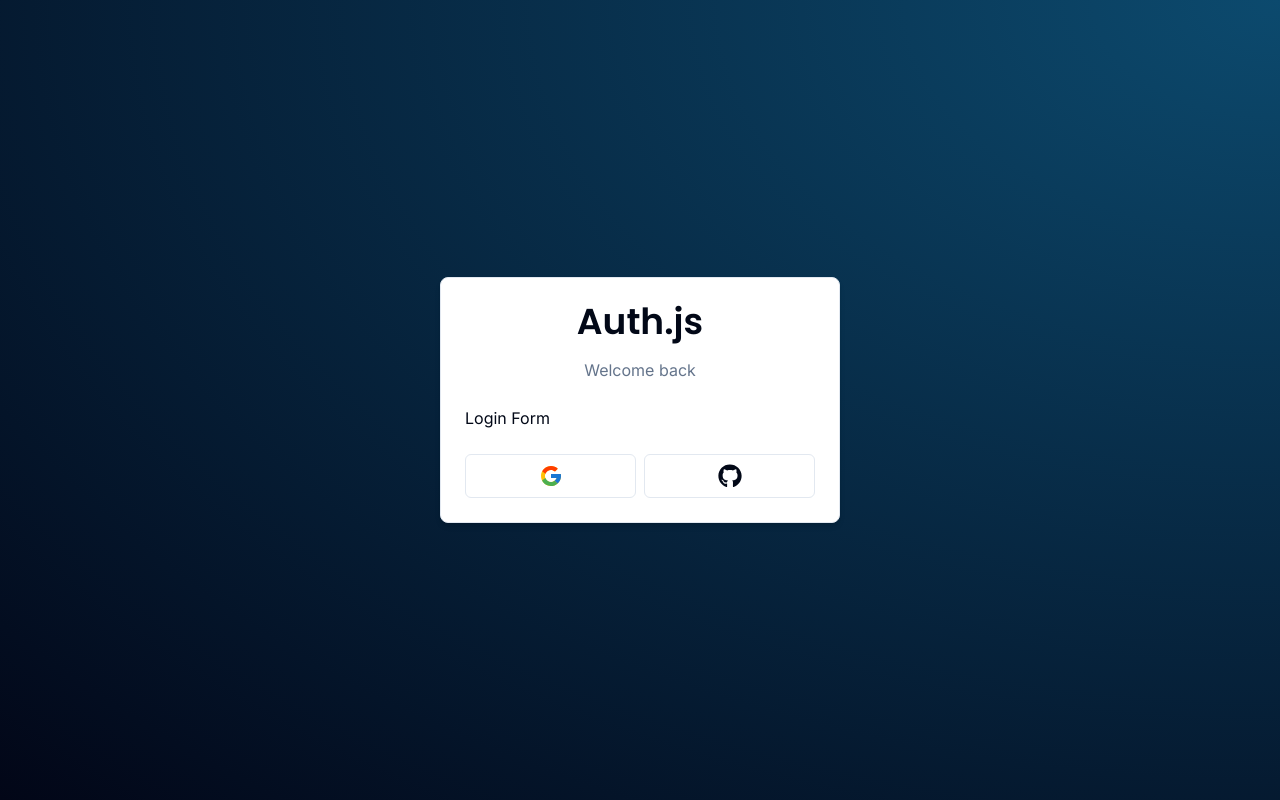
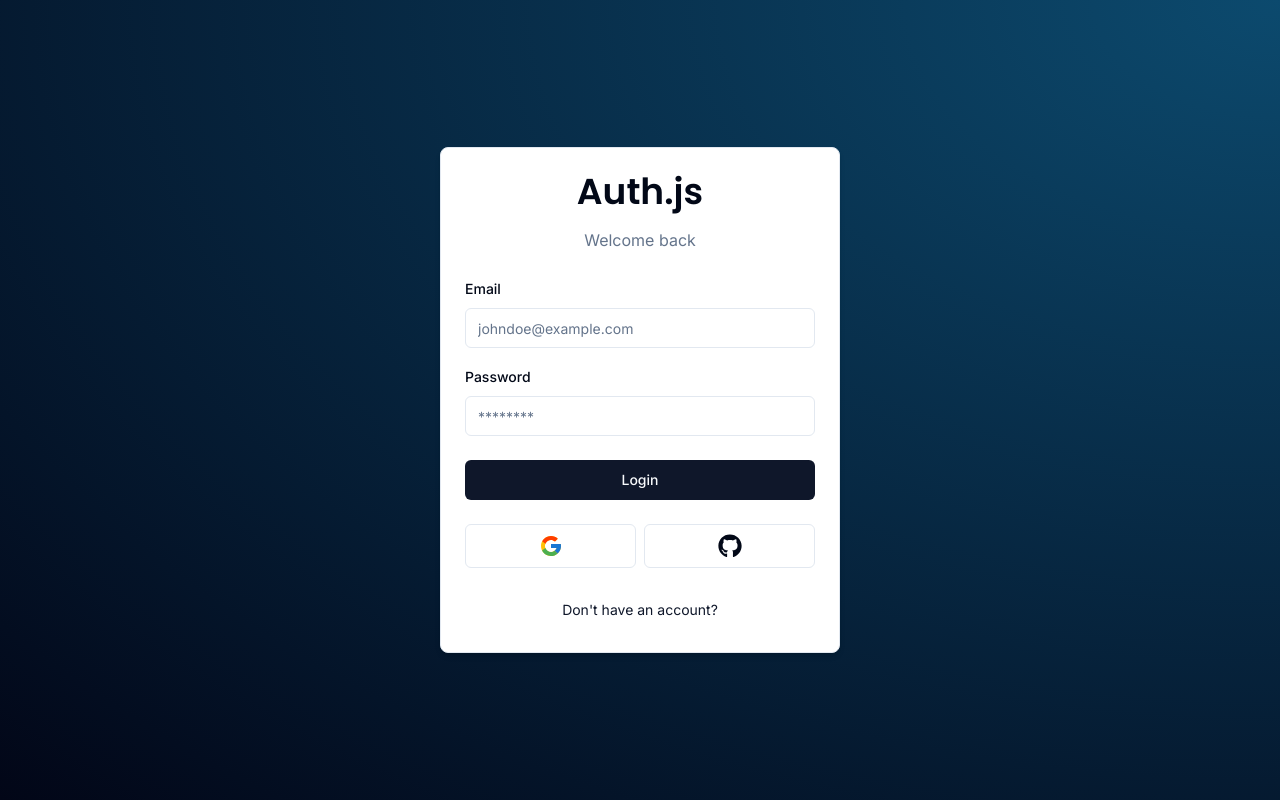
Before and after one commit to Mriganka5137/next-auth-app, a Next.js app: page /auth/login in a window 1280 px wide. Built offline with nearby package versions, Linux system fonts and the light colour scheme.

Commit message:
Add login form and related components

```diff
--- /dev/null
+++ b/components/auth/back-button.tsx
@@ -0,0 +1,15 @@
+import React from "react";
+import { Button } from "../ui/button";
+import Link from "next/link";
+
+interface BackButtonProps {
+  href: string;
+  label: string;
+}
+export const BackButton = ({ href, label }: BackButtonProps) => {
+  return (
+    <Button variant="link" size="sm" asChild className=" font-normal w-full">
+      <Link href={href}>{label}</Link>
+    </Button>
+  );
+};
--- a/components/auth/card-wrapper.tsx
+++ b/components/auth/card-wrapper.tsx
@@ -2,12 +2,13 @@
 import {
   Card,
   CardContent,
-  CardFooter,
   CardHeader,
   CardDescription,
+  CardFooter,
 } from "../ui/card";
 import { Header } from "./header";
 import { Social } from "./social";
+import { BackButton } from "./back-button";
 
 interface CardWrapperProps {
   children: React.ReactNode;
@@ -35,6 +36,9 @@
           <Social />
         </CardFooter>
       )}
+      <CardFooter>
+        <BackButton href={backButtonHref} label={backButtonLabel} />
+      </CardFooter>
     </Card>
   );
 };
--- a/components/auth/login-form.tsx
+++ b/components/auth/login-form.tsx
@@ -1,7 +1,34 @@
+"use client";
+
 import React from "react";
 import CardWrapper from "./card-wrapper";
+import { useForm } from "react-hook-form";
+import * as z from "zod";
+import { zodResolver } from "@hookform/resolvers/zod";
+import { LoginSchema } from "@/schemas";
+import {
+  Form,
+  FormControl,
+  FormField,
+  FormItem,
+  FormLabel,
+  FormMessage,
+} from "../ui/form";
+import { Input } from "../ui/input";
+import { Button } from "../ui/button";
+export const LoginForm = () => {
+  const form = useForm<z.infer<typeof LoginSchema>>({
+    resolver: zodResolver(LoginSchema),
+    defaultValues: {
+      email: "",
+      password: "",
+    },
+  });
 
-export const LoginForm = () => {
+  const onSubmit = (values: z.infer<typeof LoginSchema>) => {
+    console.log(values);
+  };
+
   return (
     <CardWrapper
       headerLabel="Welcome back"
@@ -9,7 +36,45 @@
       backButtonHref="/auth/register"
       showSocial={true}
     >
-      Login Form
+      <Form {...form}>
+        <form onSubmit={form.handleSubmit(onSubmit)} className=" space-y-6">
+          <div className=" space-y-4">
+            <FormField
+              control={form.control}
+              name="email"
+              render={({ field }) => (
+                <FormItem>
+                  <FormLabel>Email</FormLabel>
+                  <FormControl>
+                    <Input
+                      {...field}
+                      type="email"
+                      placeholder="johndoe@example.com"
+                    />
+                  </FormControl>
+                  <FormMessage />
+                </FormItem>
+              )}
+            />
+            <FormField
+              control={form.control}
+              name="password"
+              render={({ field }) => (
+                <FormItem>
+                  <FormLabel>Password</FormLabel>
+                  <FormControl>
+                    <Input {...field} type="password" placeholder="********" />
+                  </FormControl>
+                  <FormMessage />
+                </FormItem>
+              )}
+            />
+          </div>
+          <Button variant={"default"} type="submit" className=" w-full">
+            Login
+          </Button>
+        </form>
+      </Form>
     </CardWrapper>
   );
 };
--- /dev/null
+++ b/components/ui/form.tsx
@@ -0,0 +1,176 @@
+import * as React from "react"
+import * as LabelPrimitive from "@radix-ui/react-label"
+import { Slot } from "@radix-ui/react-slot"
+import {
+  Controller,
+  ControllerProps,
+  FieldPath,
+  FieldValues,
+  FormProvider,
+  useFormContext,
+} from "react-hook-form"
+
+import { cn } from "@/lib/utils"
+import { Label } from "@/components/ui/label"
+
+const Form = FormProvider
+
+type FormFieldContextValue<
+  TFieldValues extends FieldValues = FieldValues,
+  TName extends FieldPath<TFieldValues> = FieldPath<TFieldValues>
+> = {
+  name: TName
+}
+
+const FormFieldContext = React.createContext<FormFieldContextValue>(
+  {} as FormFieldContextValue
+)
+
+const FormField = <
+  TFieldValues extends FieldValues = FieldValues,
+  TName extends FieldPath<TFieldValues> = FieldPath<TFieldValues>
+>({
+  ...props
+}: ControllerProps<TFieldValues, TName>) => {
+  return (
+    <FormFieldContext.Provider value={{ name: props.name }}>
+      <Controller {...props} />
+    </FormFieldContext.Provider>
+  )
+}
+
+const useFormField = () => {
+  const fieldContext = React.useContext(FormFieldContext)
+  const itemContext = React.useContext(FormItemContext)
+  const { getFieldState, formState } = useFormContext()
+
+  const fieldState = getFieldState(fieldContext.name, formState)
+
+  if (!fieldContext) {
+    throw new Error("useFormField should be used within <FormField>")
+  }
+
+  const { id } = itemContext
+
+  return {
+    id,
+    name: fieldContext.name,
+    formItemId: `${id}-form-item`,
+    formDescriptionId: `${id}-form-item-description`,
+    formMessageId: `${id}-form-item-message`,
+    ...fieldState,
+  }
+}
+
+type FormItemContextValue = {
+  id: string
+}
+
+const FormItemContext = React.createContext<FormItemContextValue>(
+  {} as FormItemContextValue
+)
+
+const FormItem = React.forwardRef<
+  HTMLDivElement,
+  React.HTMLAttributes<HTMLDivElement>
+>(({ className, ...props }, ref) => {
+  const id = React.useId()
+
+  return (
+    <FormItemContext.Provider value={{ id }}>
+      <div ref={ref} className={cn("space-y-2", className)} {...props} />
+    </FormItemContext.Provider>
+  )
+})
+FormItem.displayName = "FormItem"
+
+const FormLabel = React.forwardRef<
+  React.ElementRef<typeof LabelPrimitive.Root>,
+  React.ComponentPropsWithoutRef<typeof LabelPrimitive.Root>
+>(({ className, ...props }, ref) => {
+  const { error, formItemId } = useFormField()
+
+  return (
+    <Label
+      ref={ref}
+      className={cn(error && "text-destructive", className)}
+      htmlFor={formItemId}
+      {...props}
+    />
+  )
+})
+FormLabel.displayName = "FormLabel"
+
+const FormControl = React.forwardRef<
+  React.ElementRef<typeof Slot>,
+  React.ComponentPropsWithoutRef<typeof Slot>
+>(({ ...props }, ref) => {
+  const { error, formItemId, formDescriptionId, formMessageId } = useFormField()
+
+  return (
+    <Slot
+      ref={ref}
+      id={formItemId}
+      aria-describedby={
+        !error
+          ? `${formDescriptionId}`
+          : `${formDescriptionId} ${formMessageId}`
+      }
+      aria-invalid={!!error}
+      {...props}
+    />
+  )
+})
+FormControl.displayName = "FormControl"
+
+const FormDescription = React.forwardRef<
+  HTMLParagraphElement,
+  React.HTMLAttributes<HTMLParagraphElement>
+>(({ className, ...props }, ref) => {
+  const { formDescriptionId } = useFormField()
+
+  return (
+    <p
+      ref={ref}
+      id={formDescriptionId}
+      className={cn("text-sm text-muted-foreground", className)}
+      {...props}
+    />
+  )
+})
+FormDescription.displayName = "FormDescription"
+
+const FormMessage = React.forwardRef<
+  HTMLParagraphElement,
+  React.HTMLAttributes<HTMLParagraphElement>
+>(({ className, children, ...props }, ref) => {
+  const { error, formMessageId } = useFormField()
+  const body = error ? String(error?.message) : children
+
+  if (!body) {
+    return null
+  }
+
+  return (
+    <p
+      ref={ref}
+      id={formMessageId}
+      className={cn("text-sm font-medium text-destructive", className)}
+      {...props}
+    >
+      {body}
+    </p>
+  )
+})
+FormMessage.displayName = "FormMessage"
+
+export {
+  useFormField,
+  Form,
+  FormItem,
+  FormLabel,
+  FormControl,
+  FormDescription,
+  FormMessage,
+  FormField,
+}
--- /dev/null
+++ b/components/ui/input.tsx
@@ -0,0 +1,25 @@
+import * as React from "react"
+
+import { cn } from "@/lib/utils"
+
+export interface InputProps
+  extends React.InputHTMLAttributes<HTMLInputElement> {}
+
+const Input = React.forwardRef<HTMLInputElement, InputProps>(
+  ({ className, type, ...props }, ref) => {
+    return (
+      <input
+        type={type}
+        className={cn(
+          "flex h-10 w-full rounded-md border border-input bg-background px-3 py-2 text-sm ring-offset-background file:border-0 file:bg-transparent file:text-sm file:font-medium placeholder:text-muted-foreground focus-visible:outline-none focus-visible:ring-2 focus-visible:ring-ring focus-visible:ring-offset-2 disabled:cursor-not-allowed disabled:opacity-50",
+          className
+        )}
+        ref={ref}
+        {...props}
+      />
+    )
+  }
+)
+Input.displayName = "Input"
+
+export { Input }
--- /dev/null
+++ b/components/ui/label.tsx
@@ -0,0 +1,26 @@
+"use client"
+
+import * as React from "react"
+import * as LabelPrimitive from "@radix-ui/react-label"
+import { cva, type VariantProps } from "class-variance-authority"
+
+import { cn } from "@/lib/utils"
+
+const labelVariants = cva(
+  "text-sm font-medium leading-none peer-disabled:cursor-not-allowed peer-disabled:opacity-70"
+)
+
+const Label = React.forwardRef<
+  React.ElementRef<typeof LabelPrimitive.Root>,
+  React.ComponentPropsWithoutRef<typeof LabelPrimitive.Root> &
+    VariantProps<typeof labelVariants>
+>(({ className, ...props }, ref) => (
+  <LabelPrimitive.Root
+    ref={ref}
+    className={cn(labelVariants(), className)}
+    {...props}
+  />
+))
+Label.displayName = LabelPrimitive.Root.displayName
+
+export { Label }
--- a/package.json
+++ b/package.json
@@ -9,6 +9,8 @@
     "lint": "next lint"
   },
   "dependencies": {
+    "@hookform/resolvers": "^3.3.4",
+    "@radix-ui/react-label": "^2.0.2",
     "@radix-ui/react-slot": "^1.0.2",
     "class-variance-authority": "^0.7.0",
     "clsx": "^2.1.0",
@@ -16,9 +18,11 @@
     "next": "14.1.0",
     "react": "^18",
     "react-dom": "^18",
+    "react-hook-form": "^7.50.0",
     "react-icons": "^5.0.1",
     "tailwind-merge": "^2.2.1",
-    "tailwindcss-animate": "^1.0.7"
+    "tailwindcss-animate": "^1.0.7",
+    "zod": "^3.22.4"
   },
   "devDependencies": {
     "@types/node": "^20",
--- /dev/null
+++ b/schemas/index.ts
@@ -0,0 +1,10 @@
+import * as z from "zod";
+
+export const LoginSchema = z.object({
+  email: z.string().email({
+    message: "Email is required",
+  }),
+  password: z.string().min(1, {
+    message: "Password is required",
+  }),
+});
```
Also changed, not shown: 1 other file (tests, documents, lock files or other folders).
